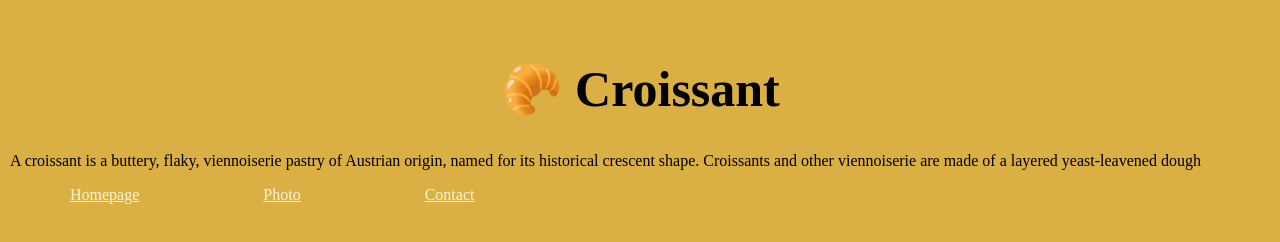
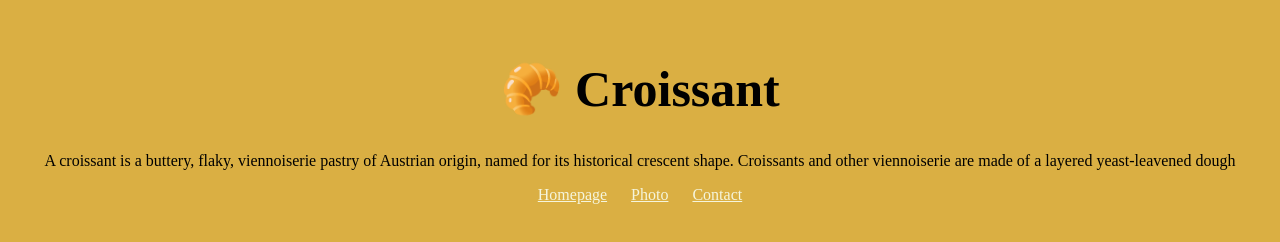
Before and after one commit to leticiascudeller/SheCodes-Responsive-multiple-pages, a plain HTML site: page index.html in a window 1280 px wide. Drawn offline with Linux system fonts and the light colour scheme.

Commit message:
centered a elements

```diff
--- a/index.html
+++ b/index.html
@@ -16,8 +16,10 @@
        Croissants and other viennoiserie are made
         of a layered yeast-leavened dough
     </p>
+    <footer>
     <a href="/">Homepage</a>
     <a href="photo.html">Photo</a>
     <a href="contact.html">Contact</a>
+    </footer>
 </body>
 </html>
--- a/src/styles.css
+++ b/src/styles.css
@@ -12,11 +12,15 @@ img{
     display: block;
     margin: 0 auto;
 }
-
+p{
+    text-align: center;
+}
+footer{
+    text-align: center;
+}
 a{
    color: beige;
-   display: inline;
-   margin: 10px 60px;
+   margin: 0px 10px;
 }
 .email-link{
     margin: 5px;
```
Also changed, not shown: contact.html (+2 -0 lines), photo.html (+2 -1 lines).
